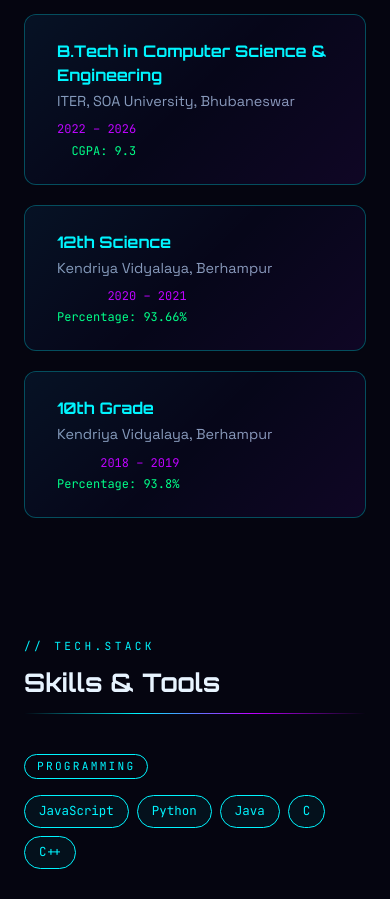
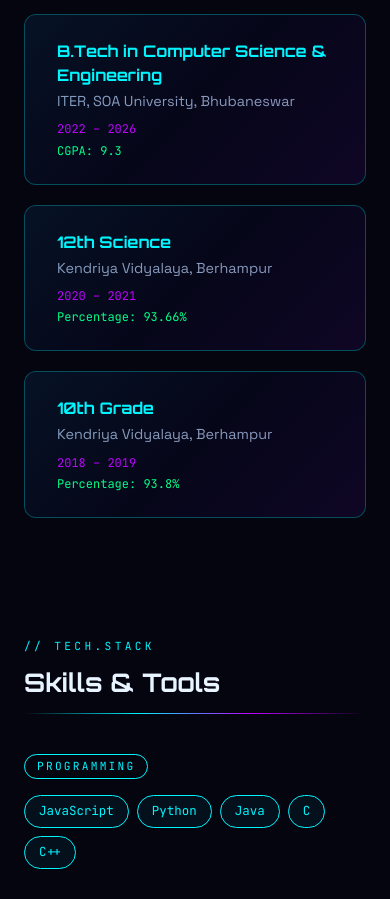
Before and after one commit to SubhankarA8415/Portfolio, a React (Vite) app in the folder portfolio/: page / in a window 390 px wide. Shown: the part 1300-2199 px from the top of the page. Built offline with nearby package versions, Linux system fonts and the light colour scheme.

Commit message:
Update education meta text alignment for responsiveness
Added responsive text alignment for education meta section.

```diff
--- a/portfolio/src/App.jsx
+++ b/portfolio/src/App.jsx
@@ -439,6 +439,9 @@
 
   section { position: relative; z-index: 1; }
 
+  /* Education meta - right on desktop, left on mobile */
+  .edu-meta { text-align: right; }
+
   /* Responsive max-width container */
   .container {
     max-width: 1100px;
@@ -454,6 +457,7 @@
   @media (max-width: 768px) {
     .navbar { display: none !important; }
     .section-wrap { padding: 60px 0; }
+    .edu-meta { text-align: left !important; }
   }
 `;
 document.head.appendChild(style);
@@ -1029,7 +1033,7 @@
                   </h4>
                   <p style={{ color: "var(--text-muted)", fontSize: "0.9rem" }}>{edu.institution}</p>
                 </div>
-                <div style={{ textAlign: "right" }}>
+                <div className="edu-meta">
                   <p style={{ fontFamily: "'JetBrains Mono',monospace", fontSize: "0.75rem", color: "var(--neon-purple)", marginBottom: "0.2rem" }}>{edu.duration}</p>
                   <p style={{ fontFamily: "'JetBrains Mono',monospace", fontSize: "0.75rem", color: "var(--neon-green)" }}>{edu.cgpa}</p>
                 </div>
```
